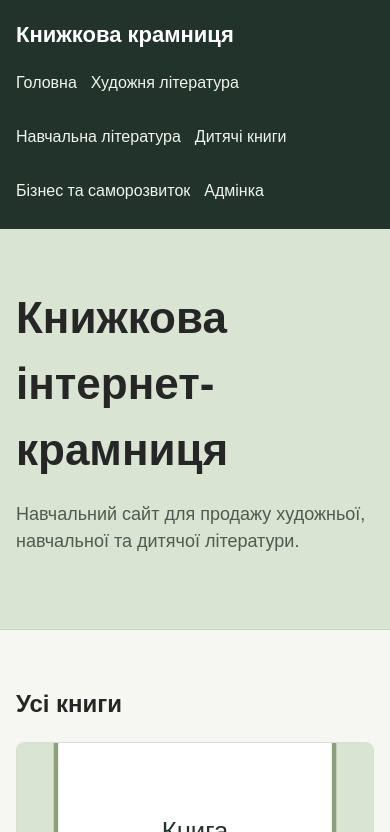
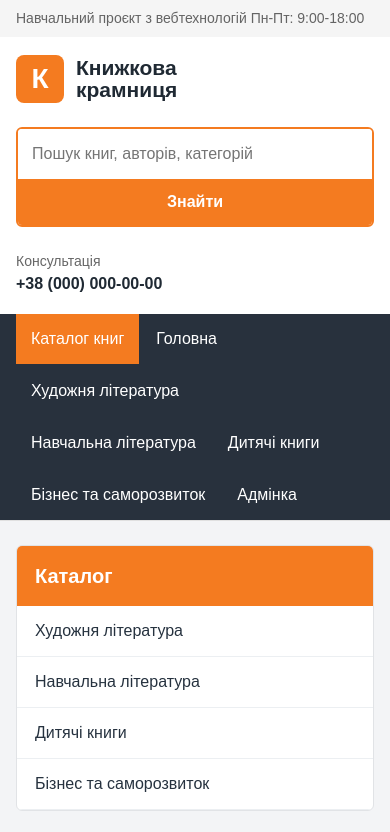
Before and after one commit to DimkaIx/knyzhkova-kramnytsia.local, a PHP site: page / in a window 390 px wide. Shown: the top 832 px of the page. Run offline with PHP 8.4, Linux system fonts and the light colour scheme; data comes from the database, SQL or seed files in the repository.

Commit message:
Update storefront design

```diff
--- a/css/main.css
+++ b/css/main.css
@@ -4,9 +4,9 @@
 
 body {
     margin: 0;
-    color: #262626;
+    color: #242424;
     font-family: Arial, sans-serif;
-    background: #f6f7f2;
+    background: #f3f4f6;
     line-height: 1.5;
 }
 
@@ -16,64 +16,212 @@ a {
 }
 
 .container {
-    width: min(1120px, calc(100% - 32px));
+    width: min(1180px, calc(100% - 32px));
     margin: 0 auto;
 }
 
 .site-header {
-    background: #22332c;
-    color: #fff;
+    background: #fff;
+    border-bottom: 1px solid #e0e0e0;
 }
 
-.header-inner {
+.top-line {
+    color: #646464;
+    background: #f5f5f5;
+    font-size: 14px;
+}
+
+.top-line-inner {
     display: flex;
+    justify-content: space-between;
+    gap: 16px;
+    padding: 8px 0;
+}
+
+.header-main {
+    display: grid;
+    grid-template-columns: 230px 1fr 190px;
     align-items: center;
-    justify-content: space-between;
     gap: 24px;
-    min-height: 72px;
+    padding: 18px 0;
 }
 
 .logo {
-    font-size: 22px;
+    display: flex;
+    align-items: center;
+    gap: 12px;
+    color: #1f2933;
+    font-size: 21px;
+    font-weight: 700;
+    line-height: 1.05;
+}
+
+.logo-mark {
+    display: grid;
+    place-items: center;
+    width: 48px;
+    height: 48px;
+    border-radius: 8px;
+    color: #fff;
+    background: #f47b20;
+    font-size: 28px;
+}
+
+.search-form {
+    display: grid;
+    grid-template-columns: 1fr 116px;
+    border: 2px solid #f47b20;
+    border-radius: 6px;
+    overflow: hidden;
+    background: #fff;
+}
+
+.search-form input {
+    min-width: 0;
+    border: 0;
+    padding: 13px 14px;
+    font: inherit;
+    outline: none;
+}
+
+.search-form button,
+.btn {
+    border: 0;
+    color: #fff;
+    background: #f47b20;
+    font: inherit;
+    font-weight: 700;
+    cursor: pointer;
+}
+
+.header-contact {
+    color: #666;
+    font-size: 14px;
+    text-align: right;
+}
+
+.header-contact strong {
+    display: block;
+    color: #1f2933;
+    font-size: 16px;
+}
+
+.main-nav {
+    color: #fff;
+    background: #28313d;
+}
+
+.nav-inner {
+    display: flex;
+    align-items: center;
+    flex-wrap: wrap;
+    gap: 2px;
+}
+
+.nav-inner a {
+    padding: 13px 15px;
+}
+
+.nav-inner a:hover,
+.catalog-link {
+    background: #f47b20;
+}
+
+.shop-layout {
+    display: grid;
+    grid-template-columns: 260px 1fr;
+    gap: 24px;
+    padding: 24px 0 48px;
+}
+
+.catalog-sidebar,
+.book-card,
+.side-block,
+.book-full,
+.admin-panel {
+    background: #fff;
+    border: 1px solid #e1e3e6;
+    border-radius: 6px;
+}
+
+.catalog-sidebar {
+    align-self: start;
+    overflow: hidden;
+}
+
+.catalog-sidebar h2 {
+    margin: 0;
+    padding: 15px 18px;
+    color: #fff;
+    background: #f47b20;
+    font-size: 20px;
+}
+
+.catalog-sidebar a {
+    display: block;
+    padding: 13px 18px;
+    border-bottom: 1px solid #eceff2;
+    color: #26323f;
+}
+
+.catalog-sidebar a:hover {
+    color: #f47b20;
+    background: #fff7f1;
+}
+
+.shop-main {
+    min-width: 0;
+}
+
+.shop-hero {
+    display: grid;
+    align-items: center;
+    min-height: 260px;
+    margin-bottom: 24px;
+    padding: 34px 42px;
+    border-radius: 6px;
+    color: #fff;
+    background:
+        linear-gradient(90deg, rgba(35, 49, 64, 0.94), rgba(35, 49, 64, 0.70)),
+        url("https://images.unsplash.com/photo-1524995997946-a1c2e315a42f?auto=format&fit=crop&w=1400&q=80") center/cover;
+}
+
+.shop-hero h1 {
+    max-width: 640px;
+    margin: 6px 0 12px;
+    font-size: 38px;
+    line-height: 1.15;
+}
+
+.shop-hero p {
+    max-width: 580px;
+    margin: 0 0 20px;
+    color: #f4f4f4;
+    font-size: 18px;
+}
+
+.hero-label {
+    margin: 0;
+    color: #ffd6b0;
     font-weight: 700;
 }
 
-.menu {
+.section-heading {
     display: flex;
-    flex-wrap: wrap;
-    gap: 14px;
-    justify-content: flex-end;
+    align-items: end;
+    justify-content: space-between;
+    gap: 16px;
+    margin-bottom: 16px;
 }
 
-.menu a {
-    padding: 8px 0;
-    color: #eef5ec;
+.section-heading h2,
+.content-page h1 {
+    margin: 0;
 }
 
-.hero {
-    padding: 56px 0;
-    background: #d9e4d2;
-    border-bottom: 1px solid #c8d4c1;
-}
-
-.hero h1 {
-    max-width: 720px;
-    margin: 0 0 12px;
-    font-size: 44px;
-}
-
-.hero p,
+.section-heading span,
 .lead {
-    max-width: 720px;
-    color: #4f5a51;
-    font-size: 18px;
-}
-
-.page-grid {
-    display: grid;
-    grid-template-columns: 1fr 300px;
-    gap: 32px;
-    padding: 36px 0 48px;
+    color: #6d747c;
 }
 
 .content-page {
@@ -261,21 +422,42 @@ a {
     gap: 10px;
 }
 
-@media (max-width: 860px) {
-    .header-inner,
-    .page-grid,
+@media (max-width: 960px) {
+    .header-main,
+    .shop-layout,
     .book-full {
         grid-template-columns: 1fr;
     }
 
-    .header-inner {
-        display: block;
-        padding: 18px 0;
+    .header-contact {
+        text-align: left;
     }
 
-    .menu {
-        justify-content: flex-start;
-        margin-top: 12px;
+    .book-grid {
+        grid-template-columns: repeat(2, minmax(0, 1fr));
+    }
+}
+
+@media (max-width: 640px) {
+    .top-line-inner,
+    .section-heading {
+        display: block;
+    }
+
+    .search-form {
+        grid-template-columns: 1fr;
+    }
+
+    .search-form button {
+        padding: 11px 14px;
+    }
+
+    .shop-hero {
+        padding: 26px 22px;
+    }
+
+    .shop-hero h1 {
+        font-size: 30px;
     }
 
     .book-grid {
--- a/header.php
+++ b/header.php
@@ -11,15 +11,39 @@
 </head>
 <body>
 <header class="site-header">
-    <div class="container header-inner">
-        <a class="logo" href="index.php">Книжкова крамниця</a>
-        <nav class="menu">
+    <div class="top-line">
+        <div class="container top-line-inner">
+            <span>Навчальний проєкт з вебтехнологій</span>
+            <span>Пн-Пт: 9:00-18:00</span>
+        </div>
+    </div>
+
+    <div class="container header-main">
+        <a class="logo" href="index.php">
+            <span class="logo-mark">К</span>
+            <span>Книжкова<br>крамниця</span>
+        </a>
+
+        <form class="search-form" action="index.php" method="get">
+            <input type="text" name="search" placeholder="Пошук книг, авторів, категорій">
+            <button type="submit">Знайти</button>
+        </form>
+
+        <div class="header-contact">
+            <span>Консультація</span>
+            <strong>+38 (000) 000-00-00</strong>
+        </div>
+    </div>
+
+    <nav class="main-nav">
+        <div class="container nav-inner">
+            <a class="catalog-link" href="index.php">Каталог книг</a>
             <a href="index.php">Головна</a>
             <?php $categories = get_categories(); ?>
             <?php foreach ($categories as $category): ?>
                 <a href="category.php?category_id=<?= $category['id']; ?>"><?= htmlspecialchars($category['title']); ?></a>
             <?php endforeach; ?>
             <a href="login/index.php">Адмінка</a>
-        </nav>
-    </div>
+        </div>
+    </nav>
 </header>
--- a/index.php
+++ b/index.php
@@ -1,49 +1,51 @@
 <?php include_once 'header.php'; ?>
 
-<section class="hero">
-    <div class="container">
-        <h1>Книжкова інтернет-крамниця</h1>
-        <p>Навчальний сайт для продажу художньої, навчальної та дитячої літератури.</p>
-    </div>
-</section>
+<main class="container shop-layout">
+    <aside class="catalog-sidebar">
+        <h2>Каталог</h2>
+        <?php foreach ($categories as $category): ?>
+            <a href="category.php?category_id=<?= $category['id']; ?>">
+                <?= htmlspecialchars($category['title']); ?>
+            </a>
+        <?php endforeach; ?>
+    </aside>
 
-<main class="container page-grid">
-    <section>
-        <h2>Усі книги</h2>
+    <section class="shop-main">
+        <div class="shop-hero">
+            <div>
+                <p class="hero-label">Книжкова інтернет-крамниця</p>
+                <h1>Книги для навчання, розвитку та відпочинку</h1>
+                <p>Навчальний сайт з каталогом книг, категоріями та простою адмін-панеллю.</p>
+                <a class="btn" href="#books">Переглянути каталог</a>
+            </div>
+        </div>
+
+        <div class="section-heading" id="books">
+            <h2>Популярні книги</h2>
+            <span>Усі товари з бази даних</span>
+        </div>
+
         <div class="book-grid">
             <?php $books = get_books(); ?>
             <?php foreach ($books as $book): ?>
                 <article class="book-card">
-                    <a href="book.php?book_id=<?= $book['id']; ?>">
+                    <a class="book-image" href="book.php?book_id=<?= $book['id']; ?>">
                         <img src="<?= htmlspecialchars($book['image']); ?>" alt="<?= htmlspecialchars($book['title']); ?>">
                     </a>
                     <div class="book-card-body">
                         <p class="category-name"><?= htmlspecialchars($book['category_title']); ?></p>
                         <h3><?= htmlspecialchars($book['title']); ?></h3>
                         <p class="author"><?= htmlspecialchars($book['author']); ?></p>
-                        <p><?= htmlspecialchars(short_text($book['description'])); ?></p>
+                        <p class="book-description"><?= htmlspecialchars(short_text($book['description'], 95)); ?></p>
                         <div class="card-bottom">
                             <strong><?= number_format($book['price'], 2, '.', ' '); ?> грн</strong>
-                            <a class="btn" href="book.php?book_id=<?= $book['id']; ?>">Детальніше</a>
+                            <a class="btn btn-small" href="book.php?book_id=<?= $book['id']; ?>">Детальніше</a>
                         </div>
                     </div>
                 </article>
             <?php endforeach; ?>
         </div>
     </section>
-
-    <aside class="sidebar">
-        <div class="side-block">
-            <h3>Категорії</h3>
-            <?php foreach ($categories as $category): ?>
-                <a href="category.php?category_id=<?= $category['id']; ?>"><?= htmlspecialchars($category['title']); ?></a>
-            <?php endforeach; ?>
-        </div>
-        <div class="side-block">
-            <h3>Про магазин</h3>
-            <p>У каталозі зібрані книги для навчання, відпочинку та розвитку. Проєкт створено як лабораторну роботу.</p>
-        </div>
-    </aside>
 </main>
 
 <?php include_once 'footer.php'; ?>
```
Also changed, not shown: other parts of css/main.css (+51 -38 lines).
